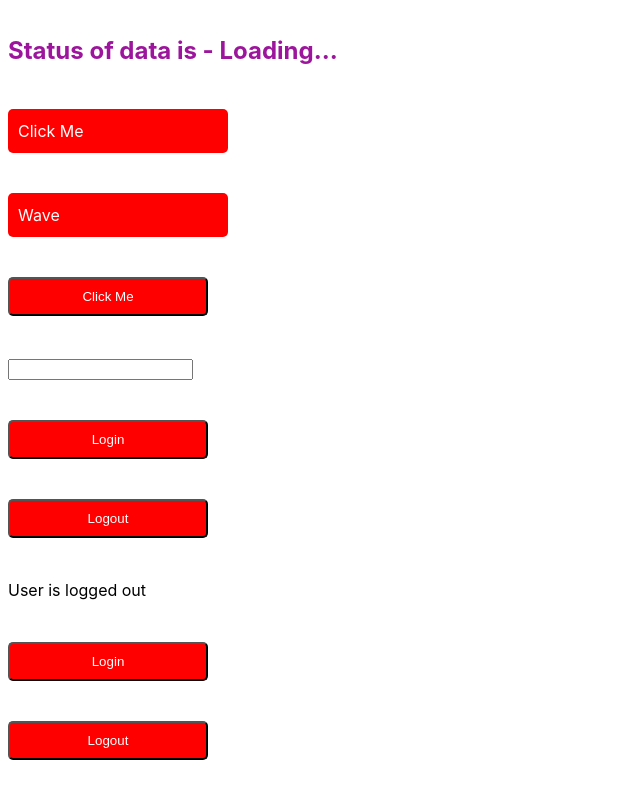
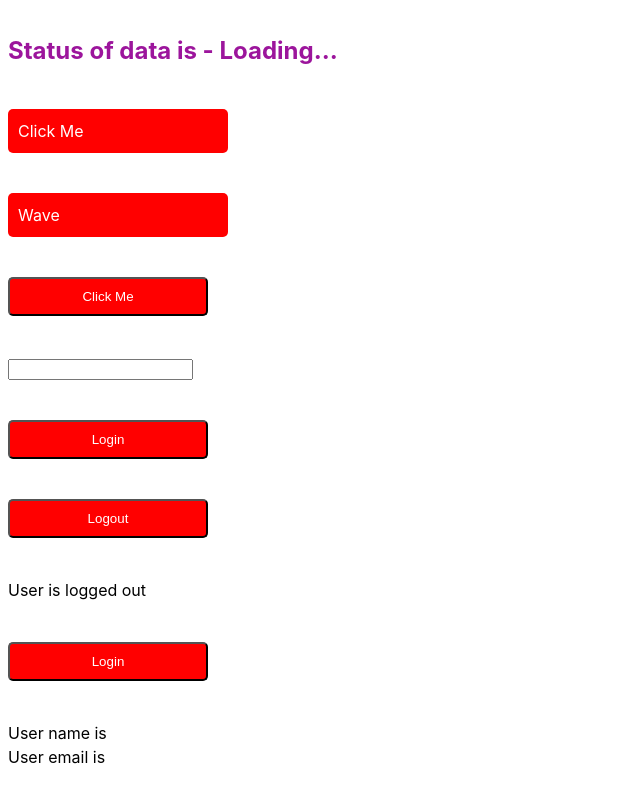
Before and after one commit to LaZyFee/react-tsc-demo, a React (Vite) app: page / in a window 1280 px wide. Shown: the part 327-1127 px from the top of the page, without its empty margins (0-640 px from the left). After the commit the page ends 1104 px from the top, so only its background shows below. Built offline with nearby package versions, Linux system fonts and the light colour scheme.

Commit message:
use of useState

```diff
--- /dev/null
+++ b/src/Componenets/Counter.tsx
@@ -0,0 +1,3 @@
+export const Counter = () => {
+  return <div>Counter</div>;
+};
--- a/src/Componenets/State/User.tsx
+++ b/src/Componenets/State/User.tsx
@@ -6,7 +6,8 @@ type AuthUser = {
 };
 
 export const User = () => {
-  const [user, setUser] = useState<AuthUser | null>(null);
+  //   const [user, setUser] = useState<AuthUser | null>(null);
+  const [user, setUser] = useState<AuthUser>({} as AuthUser);
 
   const handleLogin = () => {
     setUser({
@@ -15,18 +16,18 @@ export const User = () => {
     });
   };
 
-  const handleLogout = () => {
-    setUser(null);
-  };
+  //   const handleLogout = () => {
+  //     setUser(null);
+  //   };
 
   return (
     <div>
       <button className="btn" onClick={handleLogin}>
         Login
       </button>
-      <button className="btn" onClick={handleLogout}>
+      {/* <button className="btn" onClick={handleLogout}>
         Logout
-      </button>
+      </button> */}
       {user && (
         <>
           <div>User name is {user.name}</div>
```
